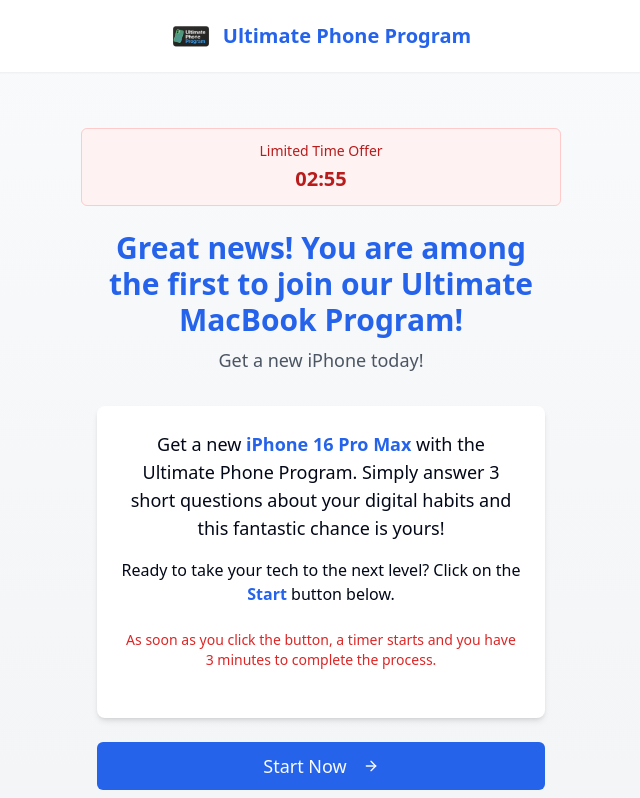
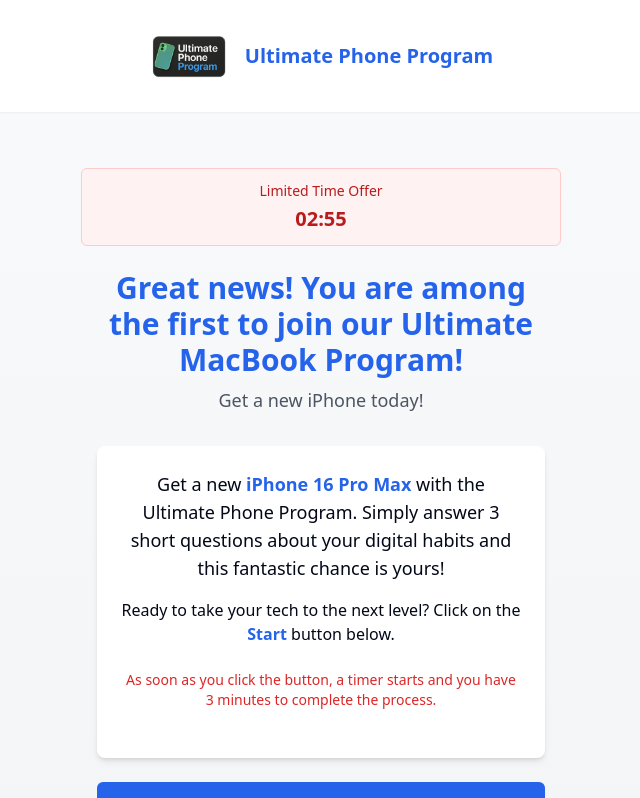
Before and after one commit to countybaz/ultabeautynew-45, a React (Vite) app: page / in a window 1280 px wide. Shown: the top 798 px of the page, without its empty margins (319-959 px from the left). Built offline with nearby package versions, Linux system fonts and the light colour scheme.

Commit message:
Increase logo size
Make the logo larger and more visible on the website.

```diff
--- a/src/pages/Index.tsx
+++ b/src/pages/Index.tsx
@@ -11,7 +11,7 @@ const Index = () => {
             <img
               src="/lovable-uploads/8c90f432-da05-45a1-81f7-cdbbce1ef2e2.png"
               alt="Ultimate Phone Program Logo"
-              className="h-10 mr-3"
+              className="h-16 md:h-20 mr-4"
             />
             <h1 className="text-xl font-bold text-blue-600">Ultimate Phone Program</h1>
           </div>
```
